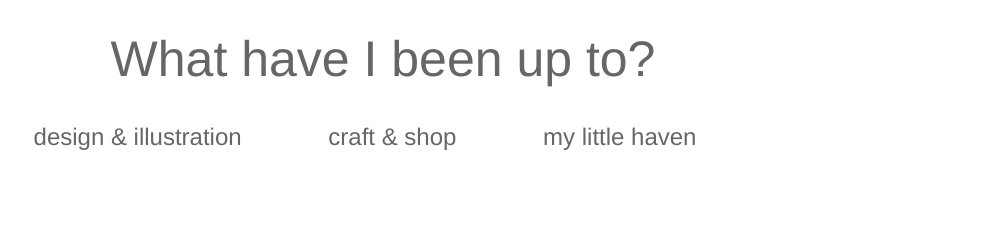
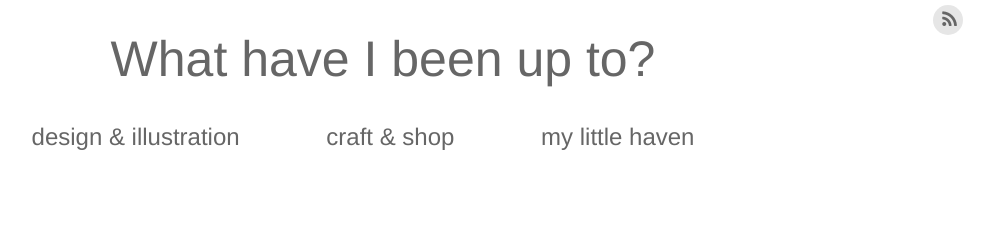
Before and after one commit to Tiyatiya/Tiyatiya.github.io, a Jekyll site: the page built from index.html, in a window 1280 px wide. Shown: the top 239 px of the page, without its empty margins (257-1251 px from the left). Built offline with Jekyll 4.4.1, drawn with Linux system fonts in a browser that asks for light colours; nearby versions of some CDN libraries; some web fonts are replaced.

Commit message:
RSS feed and style changes

```diff
--- /dev/null
+++ b/CNAME
@@ -0,0 +1 @@
+tiyatiya.com
--- a/_config.yaml
+++ b/_config.yaml
@@ -1,2 +1,9 @@
+name: Tiyatiya's Blog
+url: tiyatiya.com
+
+author:
+  name: Tiya Tiyasirichokchai
+  email: tiya.chokchai@gmail.com
+
 paginate: 3
 paginate_path: "blog/page:num"
--- a/_layouts/default.html
+++ b/_layouts/default.html
@@ -27,9 +27,15 @@
     {% endfor %}
   </head>
   <body>
-    <div class="container">
+    <div class="container relpos">
       <div class="title">
         <a href="//www.tiyatiya.com"> What have I been up to? </a>
+      </div>
+
+      <div class="rss-link">
+        <a class="link-stealthy" href="/rss.xml">
+          <i class="fa fa-rss fa-lg"></i>
+        </a>
       </div>
 
       <div class="navigation">
--- a/assets/default.css
+++ b/assets/default.css
@@ -39,11 +39,13 @@ a.post:focus {
 	font-size: 24px;
 }
 .navigation li {
-	padding: 25px 40px;
+	margin: 20px 35px;
+  padding: 5px;
   display: inline-block;
+  border-radius: 4px;
 }
 .navigation li:last-child {
-  margin-right: 36px;
+  margin-right: 75px;
 }
 .navigation ul {
   padding: 0px;
@@ -127,3 +129,20 @@ a.link-stealthy:focus{
 .vbspace20 {
   margin-bottom: 20px;
 }
+
+.relpos {
+  position: relative;
+}
+
+.rss-link {
+  position: absolute;
+  top: 5px;
+  right: 5px;
+  text-align: center;
+  width: 30px;
+  height: 30px;
+  border-radius: 15px;
+  background: #e6e6e6;
+  padding-top: 4px;
+  padding-left: 3px;
+}
--- a/mylittlehaven.html
+++ b/mylittlehaven.html
@@ -16,7 +16,7 @@ css:
       </a>
     </li>
     <li class="icon desktop-icon">
-      <a href="mailto:tiya.chokchai@gmail.com" target="_blank">
+      <a href="mailto:{{ site.author.email }}" target="_blank">
         <i class="fa fa-envelope fa-2x fa-fw"></i>
       </a>
     </li>
@@ -36,7 +36,7 @@ css:
       </a>
     </li>
     <li class="icon icon-green">
-      <a href="mailto:tiya.chokchai@gmail.com" target="_blank">
+      <a href="mailto:{{ site.author.email }}" target="_blank">
         <i class="fa fa-envelope fa-2x fa-fw"></i>
       </a>
     </li>
```
Also changed, not shown: rss.xml (added, +27 -0 lines).
